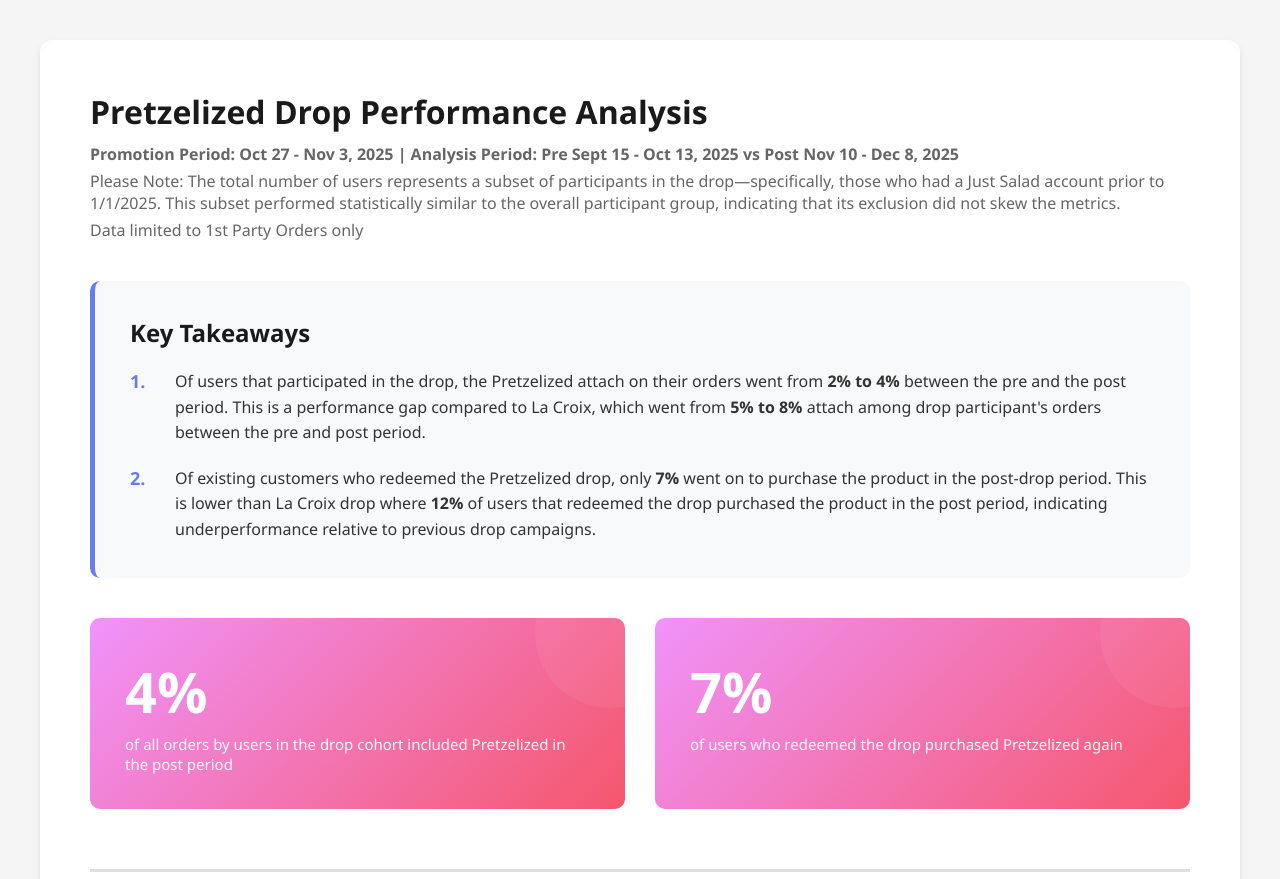
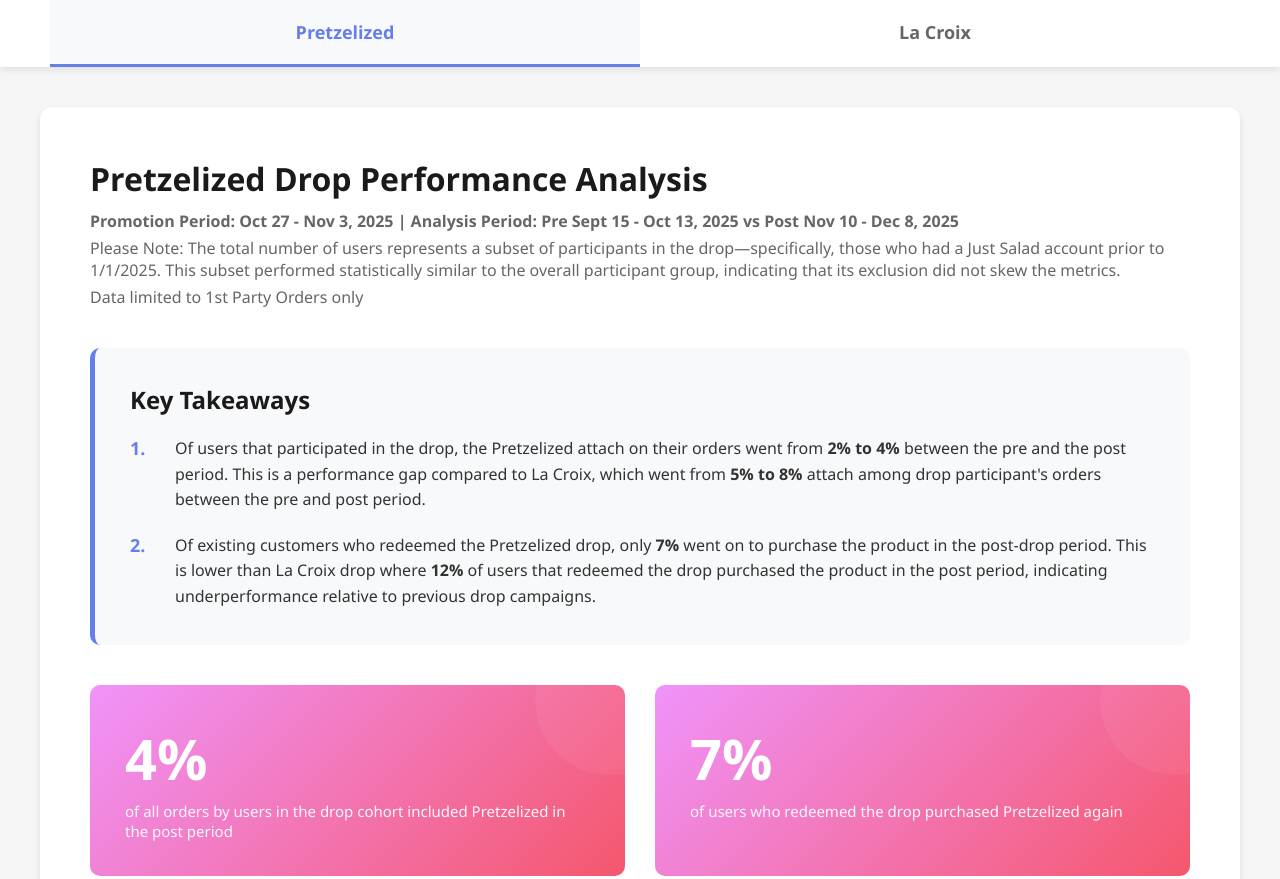
Before and after one commit to mganju-js/drops_dashboard, a plain HTML site: page index.html in a window 1280 px wide. Shown: the top 879 px of the page. Drawn offline with Linux system fonts and the light colour scheme.

Commit message:
adding nav bar index.html

```diff
--- a/index.html
+++ b/index.html
@@ -3,7 +3,7 @@
 <head>
     <meta charset="UTF-8">
     <meta name="viewport" content="width=device-width, initial-scale=1.0">
-    <title>Pretzelized Promotion Performance Analysis</title>
+    <title>Drop Performance Analysis Dashboard</title>
     <style>
         * {
             margin: 0;
@@ -14,9 +14,58 @@
         body {
             font-family: 'Segoe UI', Tahoma, Geneva, Verdana, sans-serif;
             background: #f5f5f5;
-            padding: 40px;
+            padding: 0;
         }
 
+        /* Navigation Styles */
+        .nav-container {
+            background: white;
+            box-shadow: 0 2px 8px rgba(0,0,0,0.1);
+            position: sticky;
+            top: 0;
+            z-index: 1000;
+        }
+
+        .nav-wrapper {
+            max-width: 1400px;
+            margin: 0 auto;
+            padding: 0 50px;
+        }
+
+        .nav-tabs {
+            display: flex;
+            gap: 0;
+            list-style: none;
+        }
+
+        .nav-tab {
+            flex: 1;
+        }
+
+        .nav-tab a {
+            display: block;
+            padding: 20px 30px;
+            text-decoration: none;
+            color: #666;
+            font-size: 18px;
+            font-weight: 600;
+            text-align: center;
+            border-bottom: 3px solid transparent;
+            transition: all 0.3s ease;
+        }
+
+        .nav-tab a:hover {
+            color: #667eea;
+            background: #f8f9fa;
+        }
+
+        .nav-tab a.active {
+            color: #667eea;
+            border-bottom-color: #667eea;
+            background: #f8f9fa;
+        }
+
+        /* Dashboard Styles */
         .dashboard {
             max-width: 1400px;
             margin: 0 auto;
@@ -24,6 +73,8 @@
             padding: 50px;
             border-radius: 12px;
             box-shadow: 0 4px 6px rgba(0,0,0,0.1);
+            margin-top: 40px;
+            margin-bottom: 40px;
         }
 
         .header {
@@ -34,6 +85,13 @@
             font-size: 32px;
             color: #1a1a1a;
             margin-bottom: 10px;
+        }
+
+        .header h2.subtitle {
+            font-size: 16px;
+            color: #666;
+            margin-bottom: 5px;
+            font-weight: 600;
         }
 
         .header .subtitle {
@@ -256,10 +314,25 @@
     </style>
 </head>
 <body>
+    <!-- Navigation -->
+    <nav class="nav-container">
+        <div class="nav-wrapper">
+            <ul class="nav-tabs">
+                <li class="nav-tab">
+                    <a href="index.html" class="active">Pretzelized</a>
+                </li>
+                <li class="nav-tab">
+                    <a href="lacroix.html">La Croix</a>
+                </li>
+            </ul>
+        </div>
+    </nav>
+
+    <!-- Dashboard Content -->
+    <div style="padding: 0 40px;">
         <div class="dashboard">
             <div class="header">
                 <h1>Pretzelized Drop Performance Analysis</h1>
-            <!-- <div class="subtitle">Promotion Period: Oct 27 - Nov 3, 2025 | Analysis Period: Pre Sept 15 - Oct 13, 2025 vs Post Nov 10 - Dec 8, 2025</div> -->
                 <h2 class="subtitle">Promotion Period: Oct 27 - Nov 3, 2025 | Analysis Period: Pre Sept 15 - Oct 13, 2025 vs Post Nov 10 - Dec 8, 2025</h2>
                 <div class="subtitle">Please Note: The total number of users represents a subset of participants in the drop—specifically, those who had a Just Salad account prior to 1/1/2025. This subset performed statistically similar to the overall participant group, indicating that its exclusion did not skew the metrics.</div>
                 <div class="subtitle">Data limited to 1st Party Orders only</div>
@@ -285,17 +358,16 @@
 
             <div class="key-metrics">
                 <div class="metric-card warning">
-                <!-- <div class="metric-label">Overall Post-Drop Repeat Rate</div> -->
                     <div class="metric-value">4%</div>
                     <div class="metric-context">of all orders by users in the drop cohort included Pretzelized in the post period</div>
                 </div>
 
                 <div class="metric-card warning">
-                <!-- <div class="metric-label">Existing Customer Conversion</div> -->
                     <div class="metric-value">7%</div>
                     <div class="metric-context">of users who redeemed the drop purchased Pretzelized again</div>
                 </div>
             </div>
+
             <div style="margin-top: 60px; margin-bottom: 30px; text-align: center;">
                 <h2 style="font-size: 28px; color: #1a1a1a; font-weight: 600; text-transform: uppercase; letter-spacing: 1px; border-top: 3px solid #e0e0e0; padding-top: 30px;"><strong>Additional Details</strong></h2>
             </div>
@@ -332,7 +404,7 @@
                     <div class="funnel-step">
                         <div class="funnel-label">Purchased pretzelized post-drop</div>
                         <div class="funnel-bar-container">
-                        <div class="funnel-bar low" style="width: 6.87%;">    136 users </div>
+                            <div class="funnel-bar low" style="width: 6.87%;">136 users</div>
                         </div>
                         <div class="funnel-value">6.87%</div>
                     </div>
@@ -381,5 +453,6 @@
                 </div>
             </div>
         </div>
+    </div>
 </body>
 </html>
```
Lines whose indentation alone changed are shown as unchanged.
